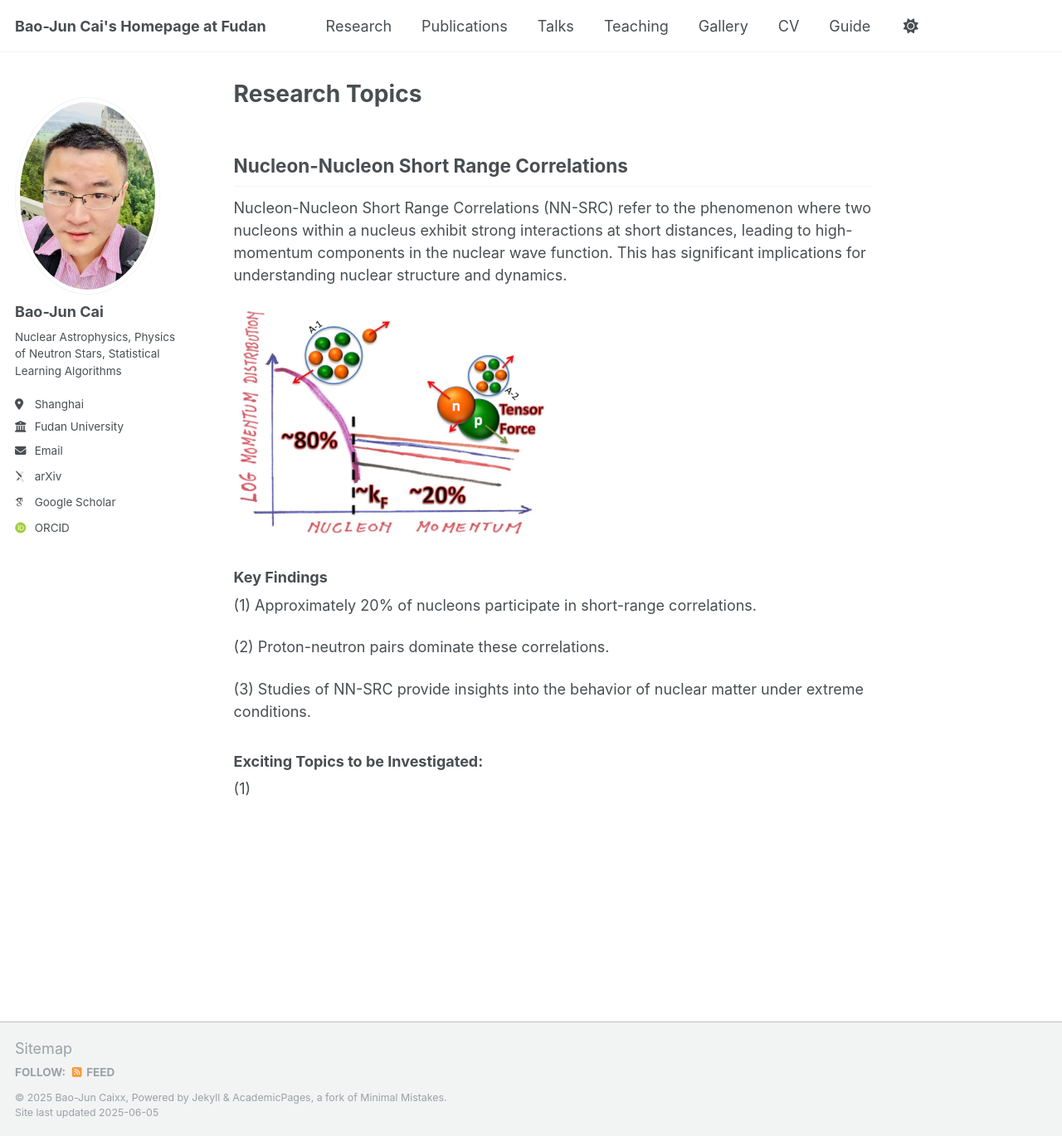
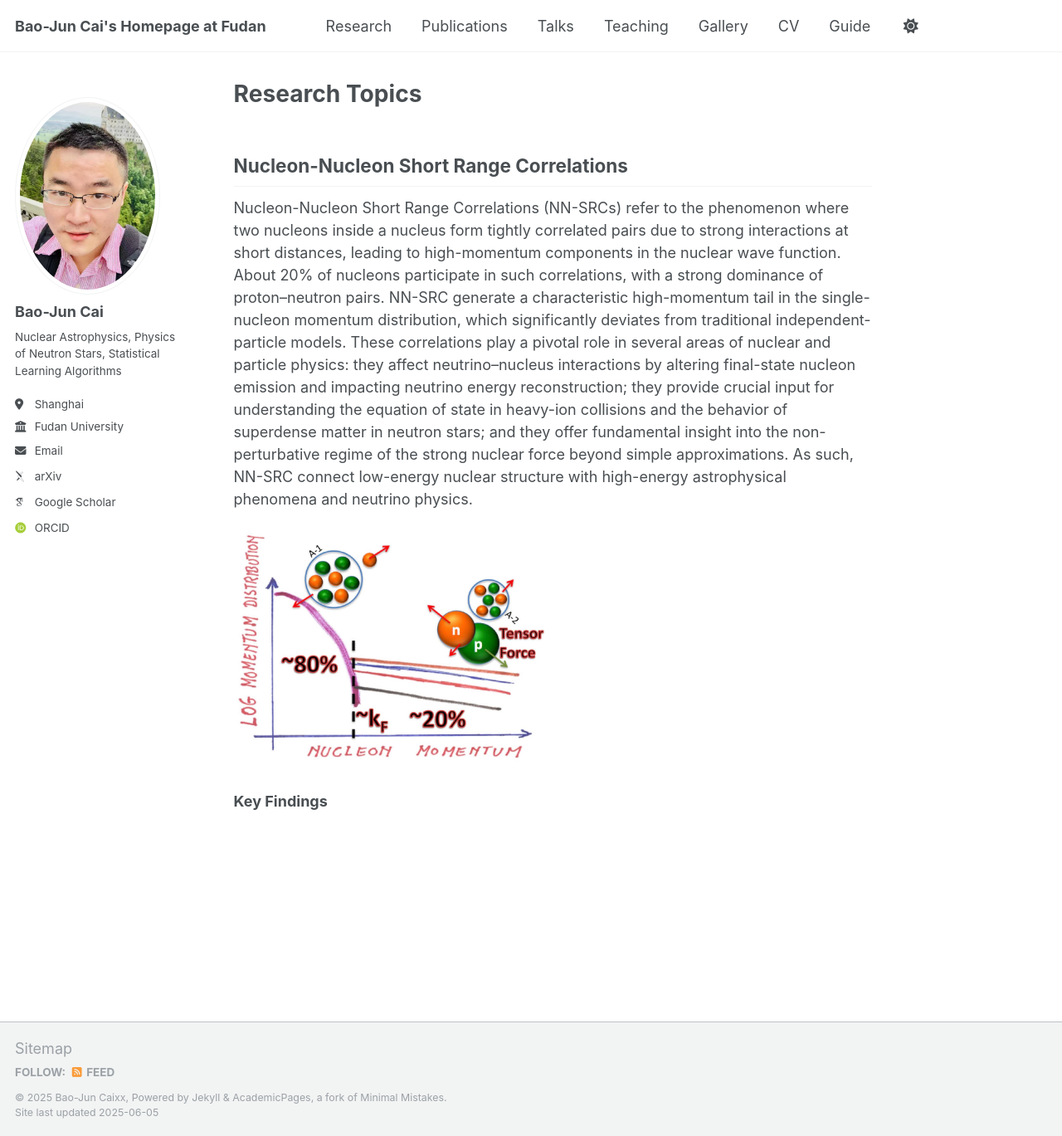
Before and after one commit to bjcai-phys/bjcai-phys.github.io, a Jekyll site: the page built from _pages/research.md, in a window 1280 px wide and 1369 px high. Shown: the whole window at 83% size. Built offline with Jekyll 4.4.1, drawn with Linux system fonts in a browser that asks for light colours; some web fonts are replaced.

Commit message:
Update research.md

```diff
--- a/_pages/research.md
+++ b/_pages/research.md
@@ -7,19 +7,9 @@
 
 ## Nucleon-Nucleon Short Range Correlations
 
-Nucleon-Nucleon Short Range Correlations (NN-SRC) refer to the phenomenon where two nucleons within a nucleus exhibit strong interactions at short distances, leading to high-momentum components in the nuclear wave function. This has significant implications for understanding nuclear structure and dynamics.
+Nucleon-Nucleon Short Range Correlations (NN-SRCs) refer to the phenomenon where two nucleons inside a nucleus form tightly correlated pairs due to strong interactions at short distances, leading to high-momentum components in the nuclear wave function. About 20% of nucleons participate in such correlations, with a strong dominance of proton–neutron pairs. NN-SRC generate a characteristic high-momentum tail in the single-nucleon momentum distribution, which significantly deviates from traditional independent-particle models. These correlations play a pivotal role in several areas of nuclear and particle physics: they affect neutrino–nucleus interactions by altering final-state nucleon emission and impacting neutrino energy reconstruction; they provide crucial input for understanding the equation of state in heavy-ion collisions and the behavior of superdense matter in neutron stars; and they offer fundamental insight into the non-perturbative regime of the strong nuclear force beyond simple approximations. As such, NN-SRC connect low-energy nuclear structure with high-energy astrophysical phenomena and neutrino physics.
 
 ![Sketch of nucleon momentum distribution, figure taken from <ins>O.Hen et al., RMP,89, 045002</ins>](https://bjcai-phys.github.io/images/nk-rmp.jpg){: width="50%"}{: .center-image}
 
 
 ### Key Findings
-
-(1) Approximately 20% of nucleons participate in short-range correlations.
-
-(2) Proton-neutron pairs dominate these correlations.
-
-(3) Studies of NN-SRC provide insights into the behavior of nuclear matter under extreme conditions.
-
-### Exciting Topics to be Investigated:
-
-(1)
```
